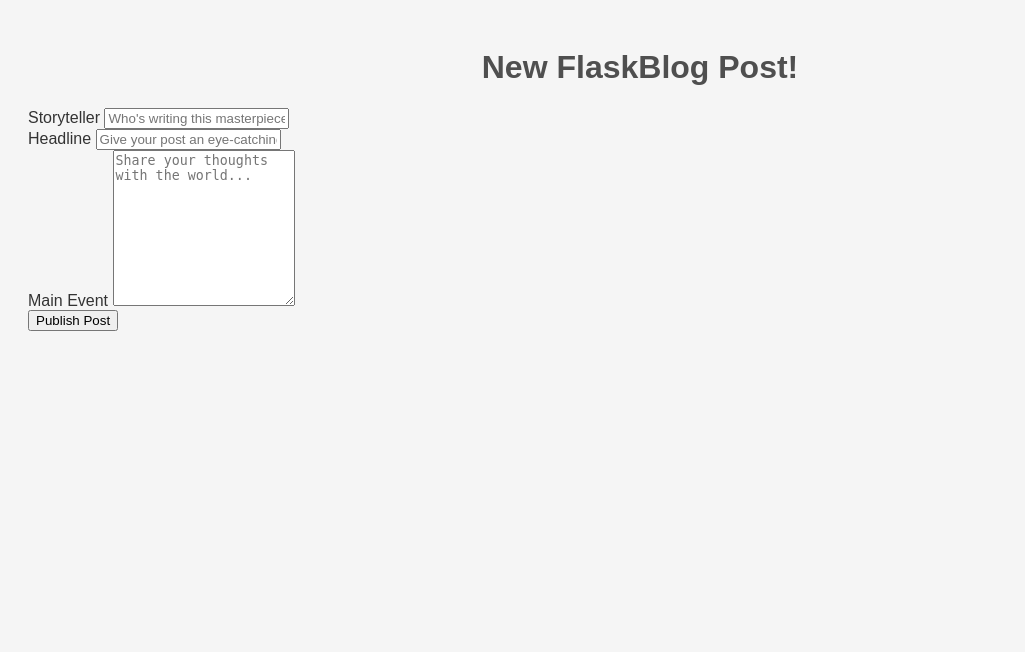
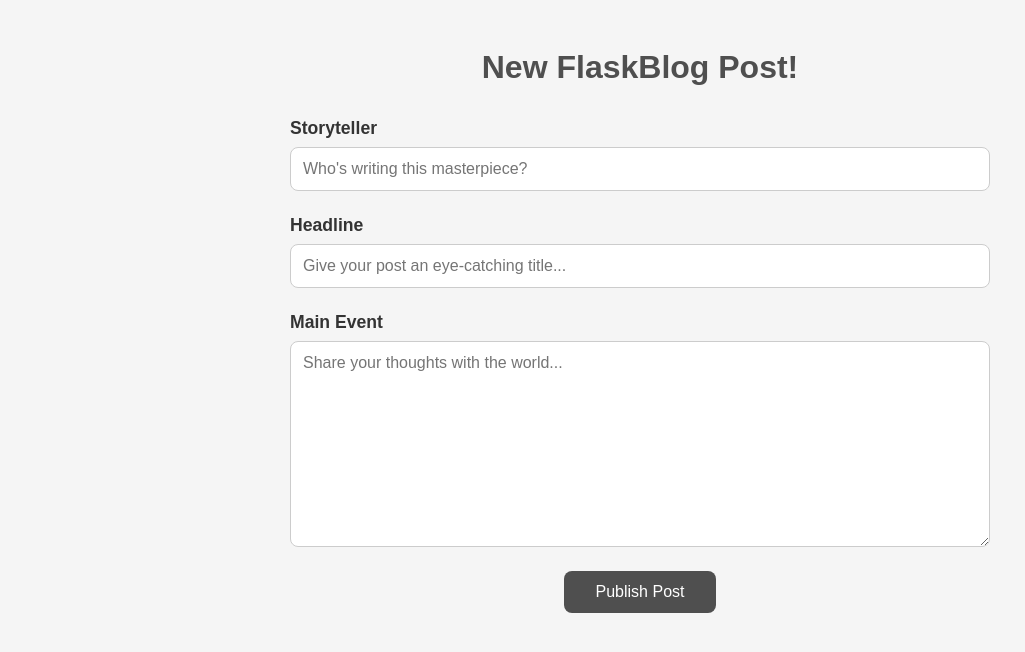
Before and after one commit to birgitt-thomsen/FlaskBlog, a Flask app: page /add in a window 1280 px wide. Shown: the top 652 px of the page, without its empty margins (0-1025 px from the left). Run offline with Flask 3, Linux system fonts and the light colour scheme.

Commit message:
update css to style form layout

```diff
--- a/static/style.css
+++ b/static/style.css
@@ -25,3 +25,43 @@
 .post p {
     margin: 10px 0;
 }
+
+.blog-form {
+    width: 100%;
+    max-width: 700px;
+    margin: 2rem auto;
+    display: flex;
+    flex-direction: column;
+    gap: 1.5rem;
+}
+
+.form-group {
+    display: flex;
+    flex-direction: column;
+}
+
+.form-group label {
+    margin-bottom: 0.5rem;
+    font-weight: bold;
+    font-size: 1.1rem;
+}
+
+.form-group input,
+.form-group textarea {
+    font-family: inherit;
+    padding: 0.75rem;
+    font-size: 1rem;
+    border: 1px solid #ccc;
+    border-radius: 8px;
+}
+
+.blog-form button {
+    align-self: center;
+    padding: 0.75rem 2rem;
+    font-size: 1rem;
+    cursor: pointer;
+    border: none;
+    border-radius: 8px;
+    background-color: #4F4F4F;
+    color: #fff;
+}
```
